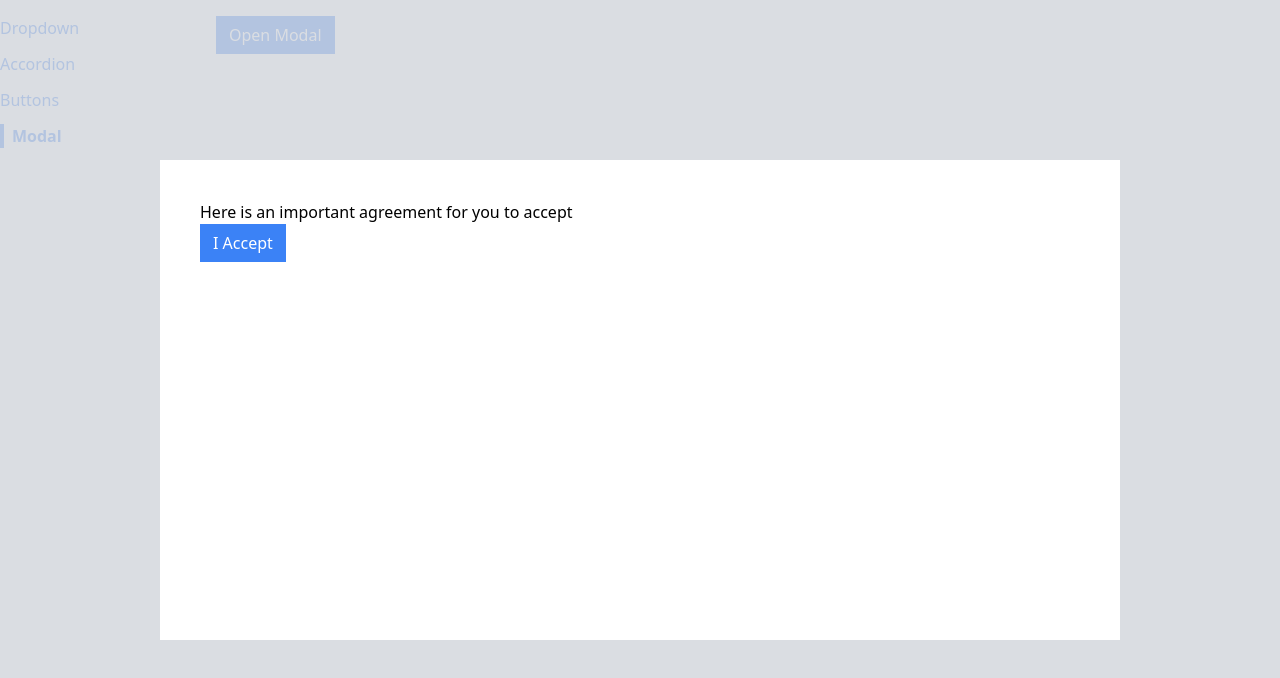
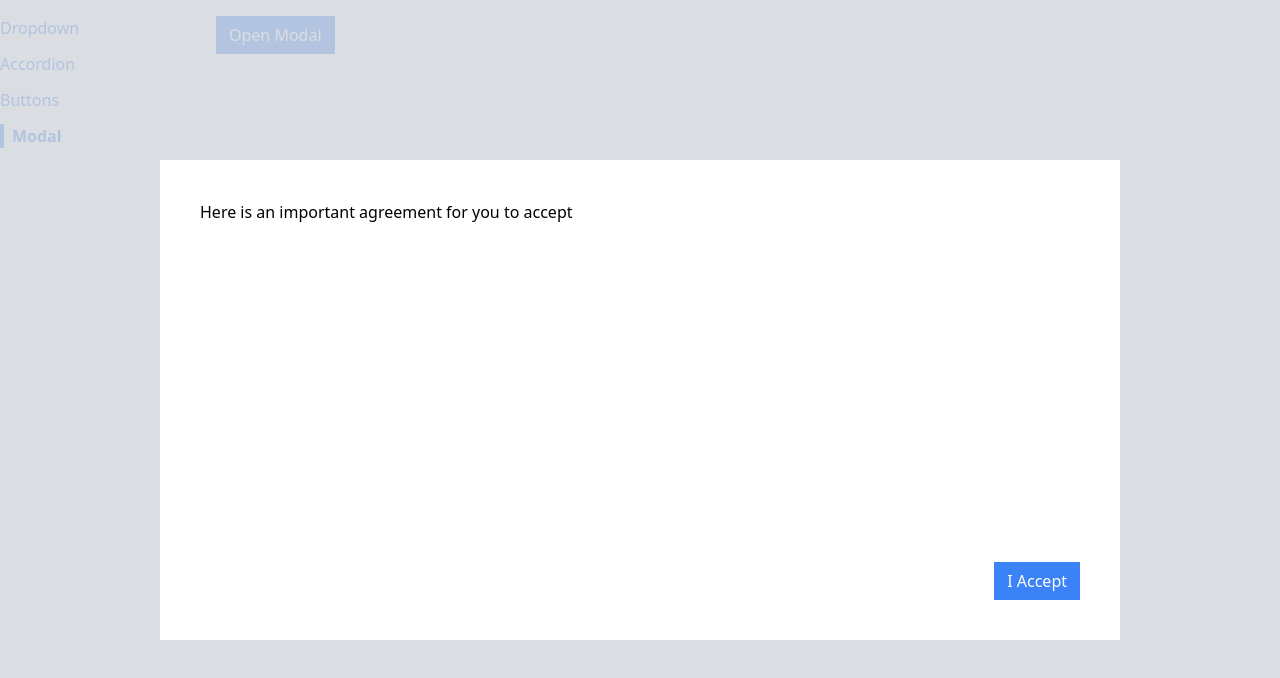
Before and after one commit to pwnrod/comps, a React (Create React App) app: page /modal in a window 1280 px wide. Both pictures are taken after a click on the button "Open Modal". Shown: the top 678 px of the page. Built offline with nearby package versions, Linux system fonts and the light colour scheme.

Commit message:
add some basic styling for the modal

```diff
--- a/src/components/Modal.js
+++ b/src/components/Modal.js
@@ -8,8 +8,10 @@
                 className="absolute inset-0 bg-gray-300 opacity-80"
             ></div>
             <div className="absolute inset-40 p-10 bg-white">
-                {children}
-                {actionBar}
+                <div className="flex flex-col justify-between h-full">
+                    {children}
+                    <div className="flex justify-end">{actionBar}</div>
+                </div>
             </div>
         </div>,
         document.querySelector(".modal-container")
```
